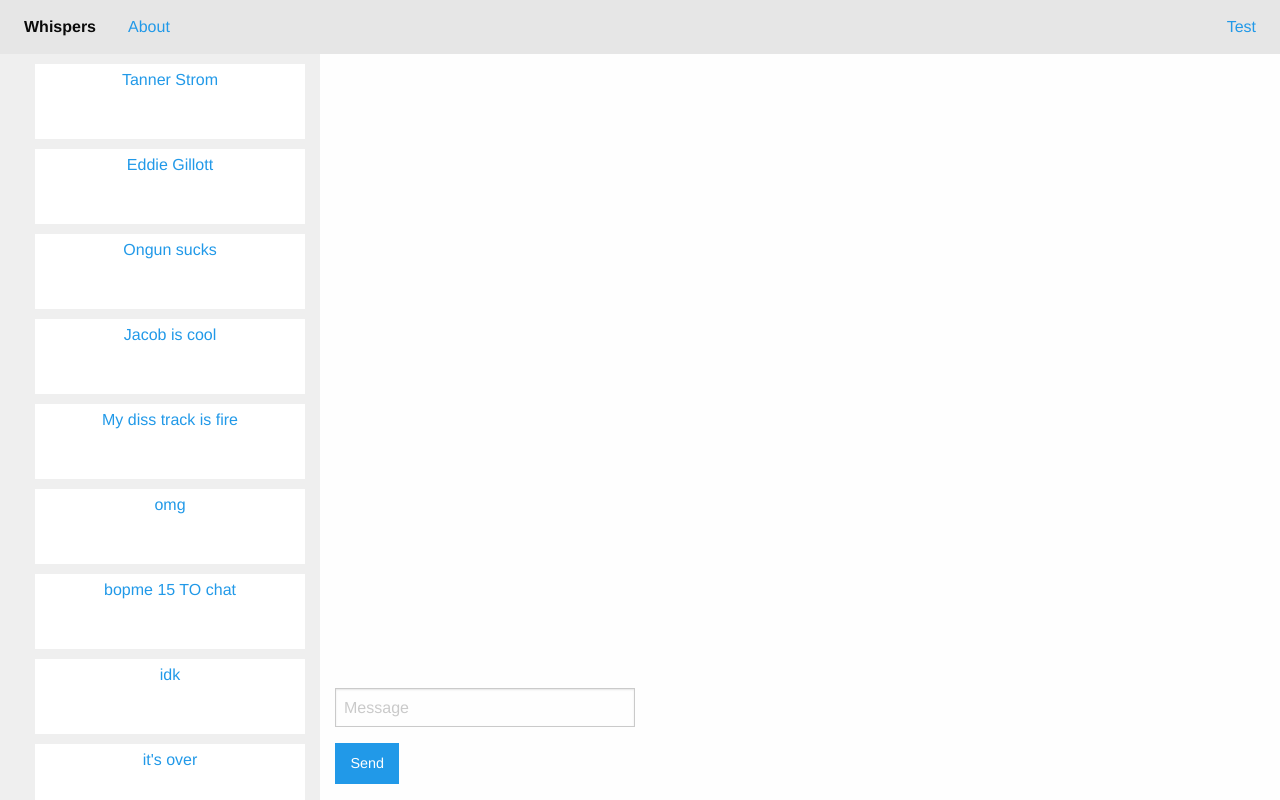
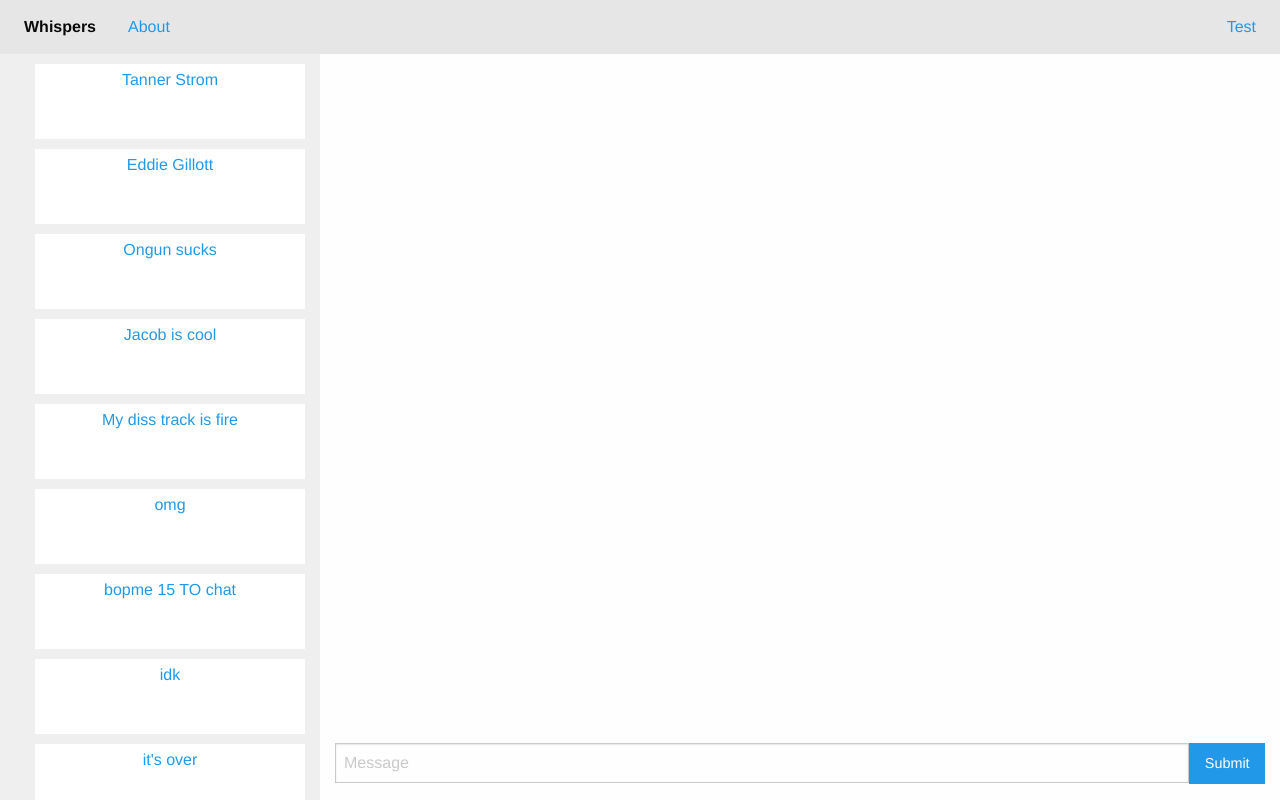
Before and after one commit to egillott/cs408-fall16-team19, a plain HTML site: page fb/public/index.html in a window 1280 px wide. Drawn offline with Linux system fonts and the light colour scheme; no server answers.

Commit message:
Fixed bottom bar

```diff
--- a/css/app.css
+++ b/css/app.css
@@ -116,10 +116,7 @@ html, body {
 .chat-footer {
   display: inline-block;
   width:inherit;
-  flex-direction:row;
-  flex:auto;
-  height: auto;
-  margin-top: 5px;
+  padding-right: 30px;
   position: fixed;
   bottom:0;
 }
--- a/fb/public/index.html
+++ b/fb/public/index.html
@@ -100,10 +100,13 @@
           </div>
         </div>
       </div>
-
       <div class="chat-footer">
-        <input class="message-box" id='message-box' type="text" name="message" placeholder="Message">
-        <a href="#" name="sendButton" class="button" onclick="cleartext()">Send</a>
+        <div class="input-group">
+          <input class="input-group-field" id='message-box' type="text" name="message" placeholder="Message">
+          <div class="input-group-button">
+            <input type="submit" name="sendButton" class="button" value="Submit">
+          </div>
+        </div>
       </div>
     </div>
 
```
